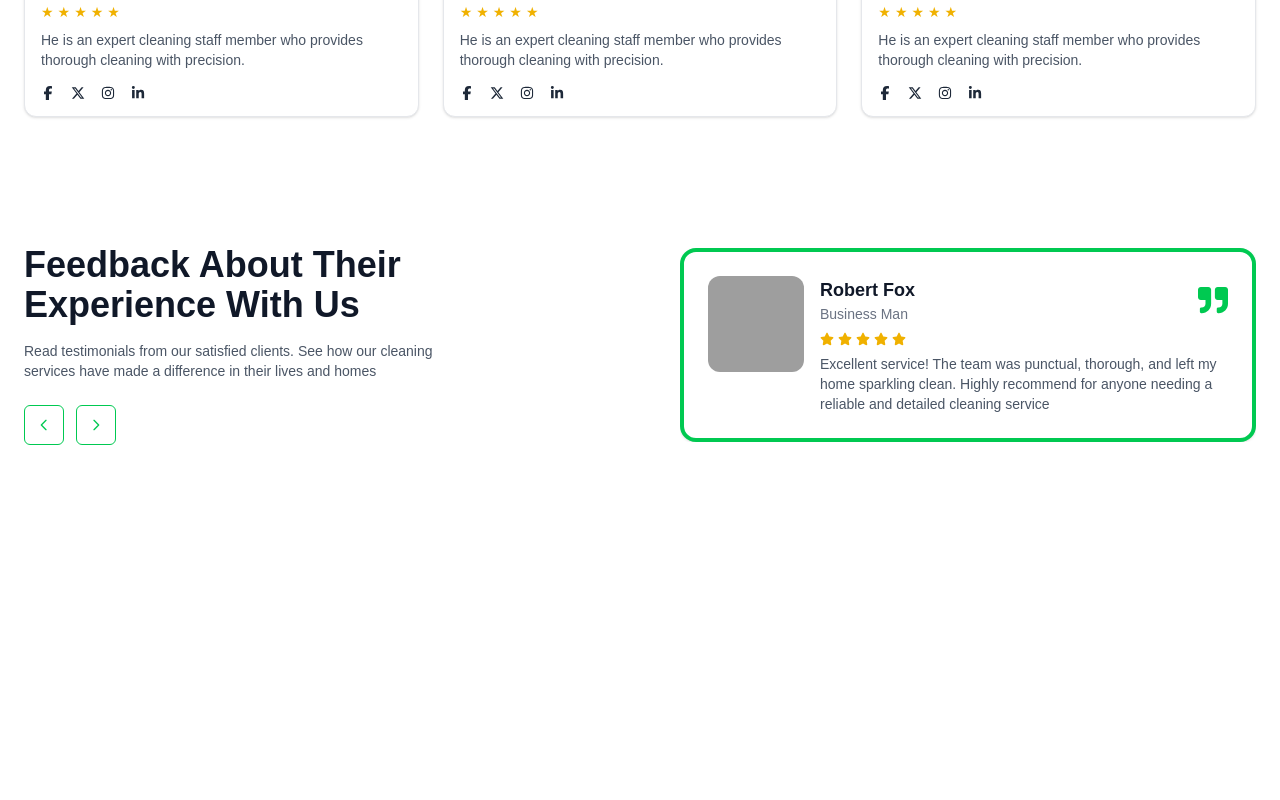
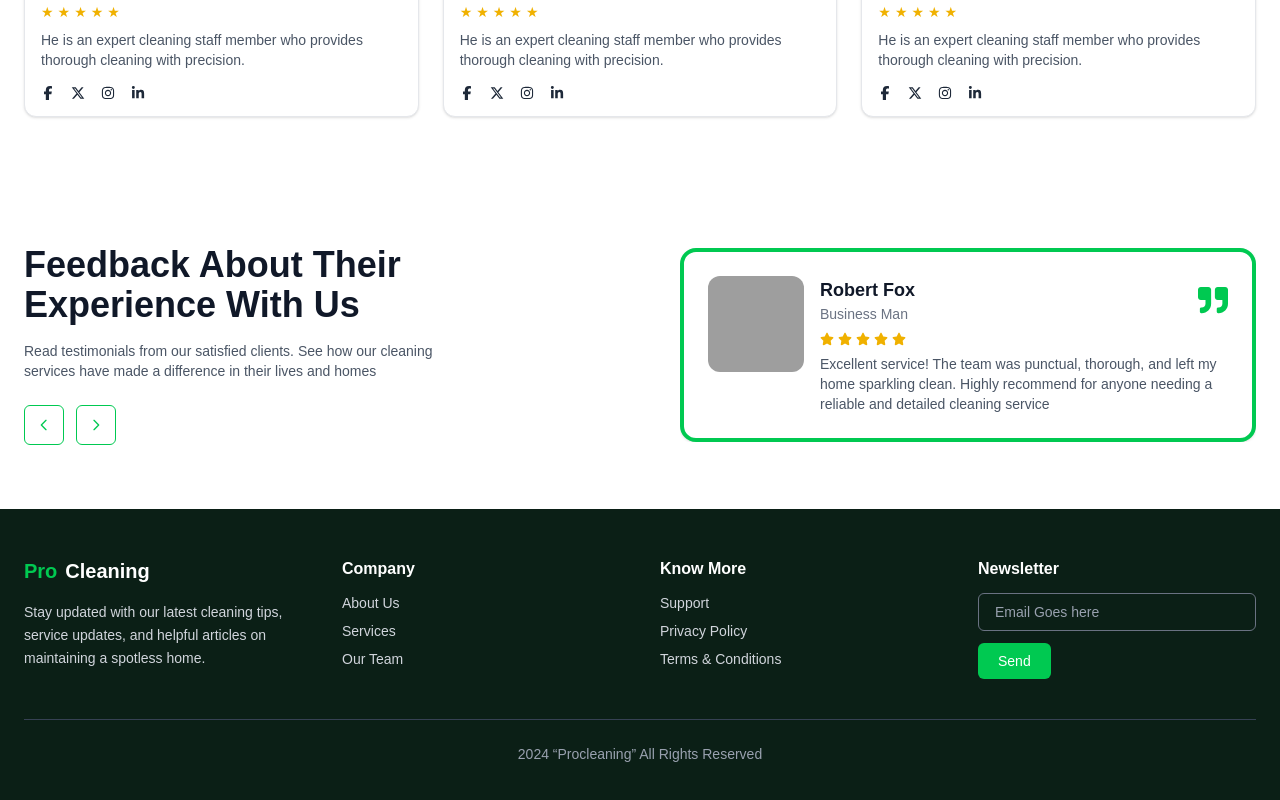
Before and after one commit to Minhajul-Shobuj/service360-frontend, a Next.js app: page / in a window 1280 px wide. Shown: the part 2071-2871 px from the top of the page. Before the commit the page ends 2580 px from the top, so only its background shows below. Built offline with nearby package versions, Linux system fonts and the light colour scheme; grey boxes are pictures that could not be loaded.

Commit message:
add Footer component and integrate it into the Home page

```diff
--- /dev/null
+++ b/src/Component/Shared/Footer.tsx
@@ -0,0 +1,69 @@
+import Link from "next/link";
+
+export default function Footer() {
+  return (
+    <footer className="bg-[#0B1F16] text-white px-6 py-12">
+      <div className="max-w-7xl mx-auto grid grid-cols-1 md:grid-cols-4 gap-10 border-b border-gray-700 pb-10">
+        {/* Logo + About */}
+        <div>
+          <div className="text-white text-xl font-bold flex items-center gap-2 mb-4">
+            <span className="text-green-500">Pro</span>Cleaning
+          </div>
+          <p className="text-sm text-gray-300 leading-relaxed">
+            Stay updated with our latest cleaning tips, service updates, and
+            helpful articles on maintaining a spotless home.
+          </p>
+        </div>
+
+        {/* Company Links */}
+        <div>
+          <h4 className="font-semibold mb-3">Company</h4>
+          <ul className="text-sm space-y-2 text-gray-300">
+            <li>
+              <Link href="#">About Us</Link>
+            </li>
+            <li>
+              <Link href="#">Services</Link>
+            </li>
+            <li>
+              <Link href="#">Our Team</Link>
+            </li>
+          </ul>
+        </div>
+
+        {/* Know More Links */}
+        <div>
+          <h4 className="font-semibold mb-3">Know More</h4>
+          <ul className="text-sm space-y-2 text-gray-300">
+            <li>
+              <Link href="#">Support</Link>
+            </li>
+            <li>
+              <Link href="#">Privacy Policy</Link>
+            </li>
+            <li>
+              <Link href="#">Terms & Conditions</Link>
+            </li>
+          </ul>
+        </div>
+
+        {/* Newsletter */}
+        <div>
+          <h4 className="font-semibold mb-3">Newsletter</h4>
+          <input
+            type="email"
+            placeholder="Email Goes here"
+            className="w-full mb-3 px-4 py-2 rounded-md bg-transparent border border-gray-500 text-sm placeholder-gray-400 focus:outline-none"
+          />
+          <button className="bg-green-500 text-white px-5 py-2 rounded-md text-sm hover:bg-green-600 transition">
+            Send
+          </button>
+        </div>
+      </div>
+
+      <div className="text-center text-sm text-gray-400 pt-6">
+        2024 “Procleaning” All Rights Reserved
+      </div>
+    </footer>
+  );
+}
--- a/src/app/(WithCommonLayout)/page.tsx
+++ b/src/app/(WithCommonLayout)/page.tsx
@@ -2,6 +2,7 @@ import ExpertTeamSection from "@/Component/Home/ExpertSection";
 import HeroSection from "@/Component/Home/HeroSection";
 import ServicesSection from "@/Component/Home/ServiceSection";
 import TestimonialSection from "@/Component/Home/TestimonialSection";
+import Footer from "@/Component/Shared/Footer";
 import Navbar from "@/Component/Shared/Navbar";
 
 export default function Home() {
@@ -12,6 +13,7 @@ export default function Home() {
       <ServicesSection />
       <ExpertTeamSection />
       <TestimonialSection />
+      <Footer />
     </div>
   );
 }
```
